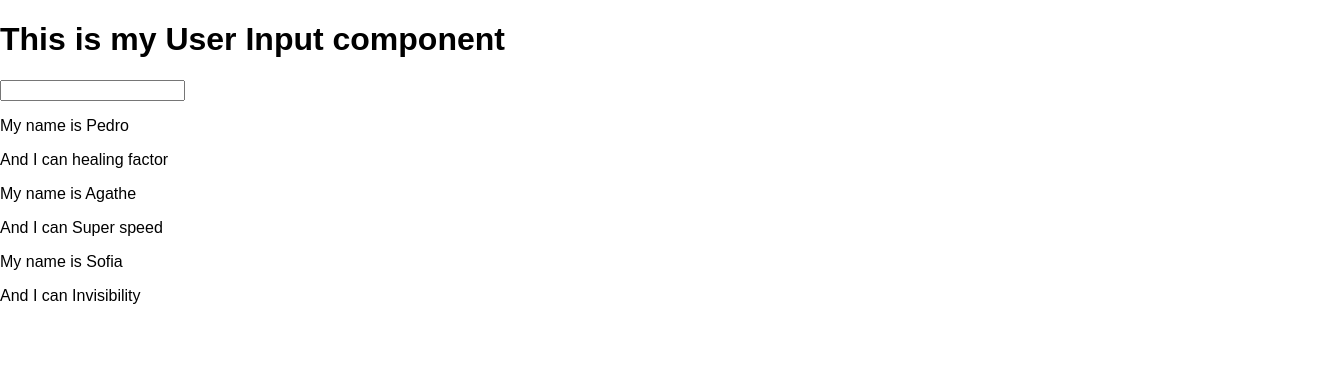
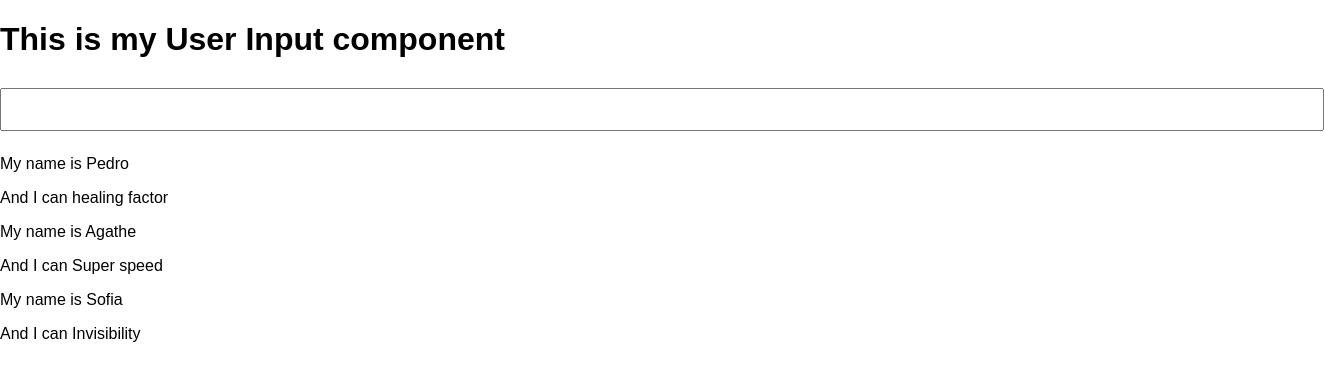
Before and after one commit to pcobos/react-guide, a React (Create React App) app: page / in a window 1280 px wide. Shown: the top 380 px of the page, 1324 px wide, since content can reach past the window. Built offline with nearby package versions, Linux system fonts and the light colour scheme.

Commit message:
feat: add style to UserInput component

```diff
--- a/src/UserInput/UserInput.js
+++ b/src/UserInput/UserInput.js
@@ -1,10 +1,19 @@
 import React, { useState } from 'react';
 
 const UserInput = (props) => {
+
+  const styles = {
+      width: '100%',
+      padding: "12px 20px",
+      margin: "8px 0px",
+  };
+
   return (
+
+
     <div>
       <h1>This is my User Input component</h1>
-      <input type="text" onChange={props.change} value={props.username}/>
+      <input style={styles} type="text" onChange={props.change} value={props.username} />
     </div>
   )
 };
```
